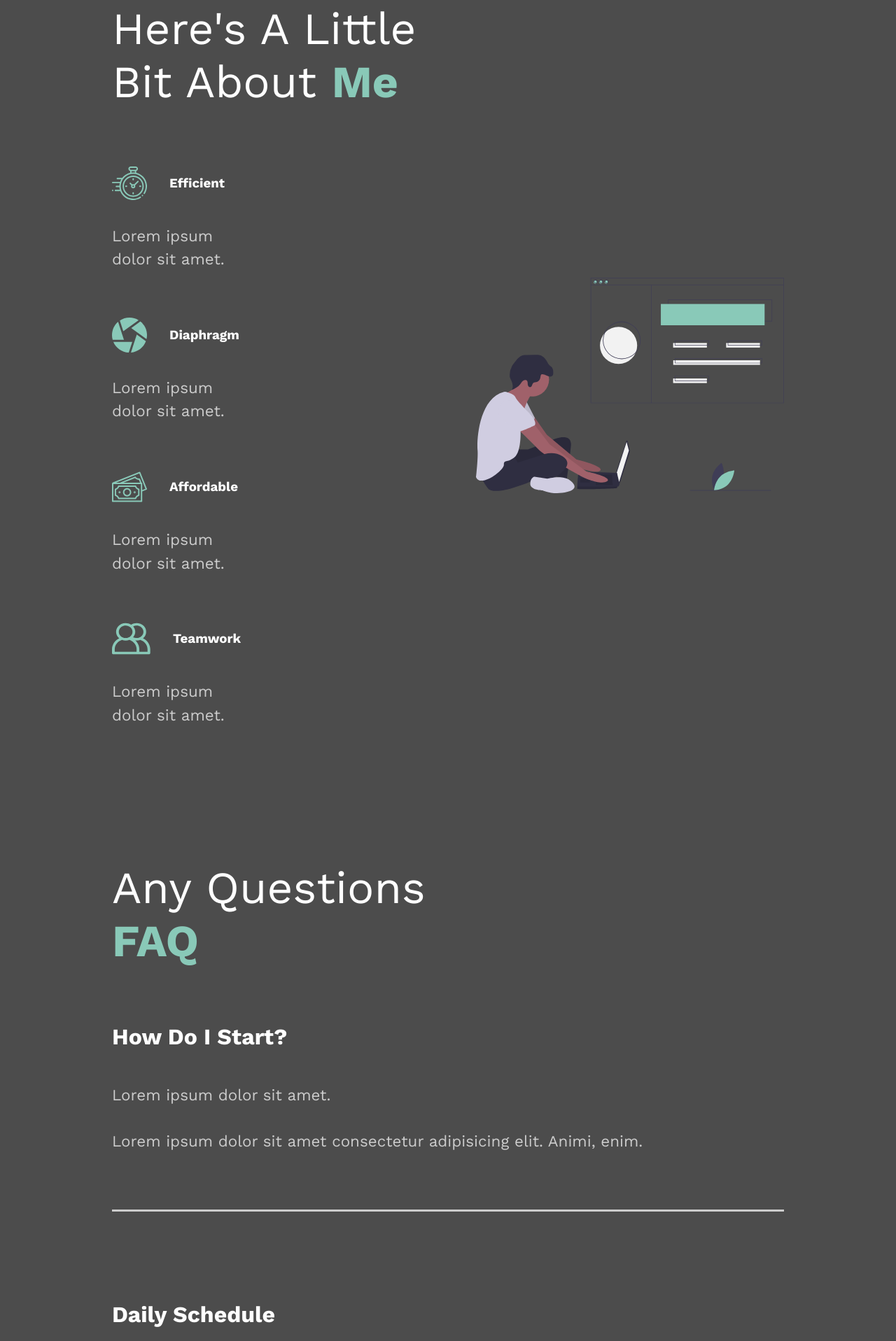
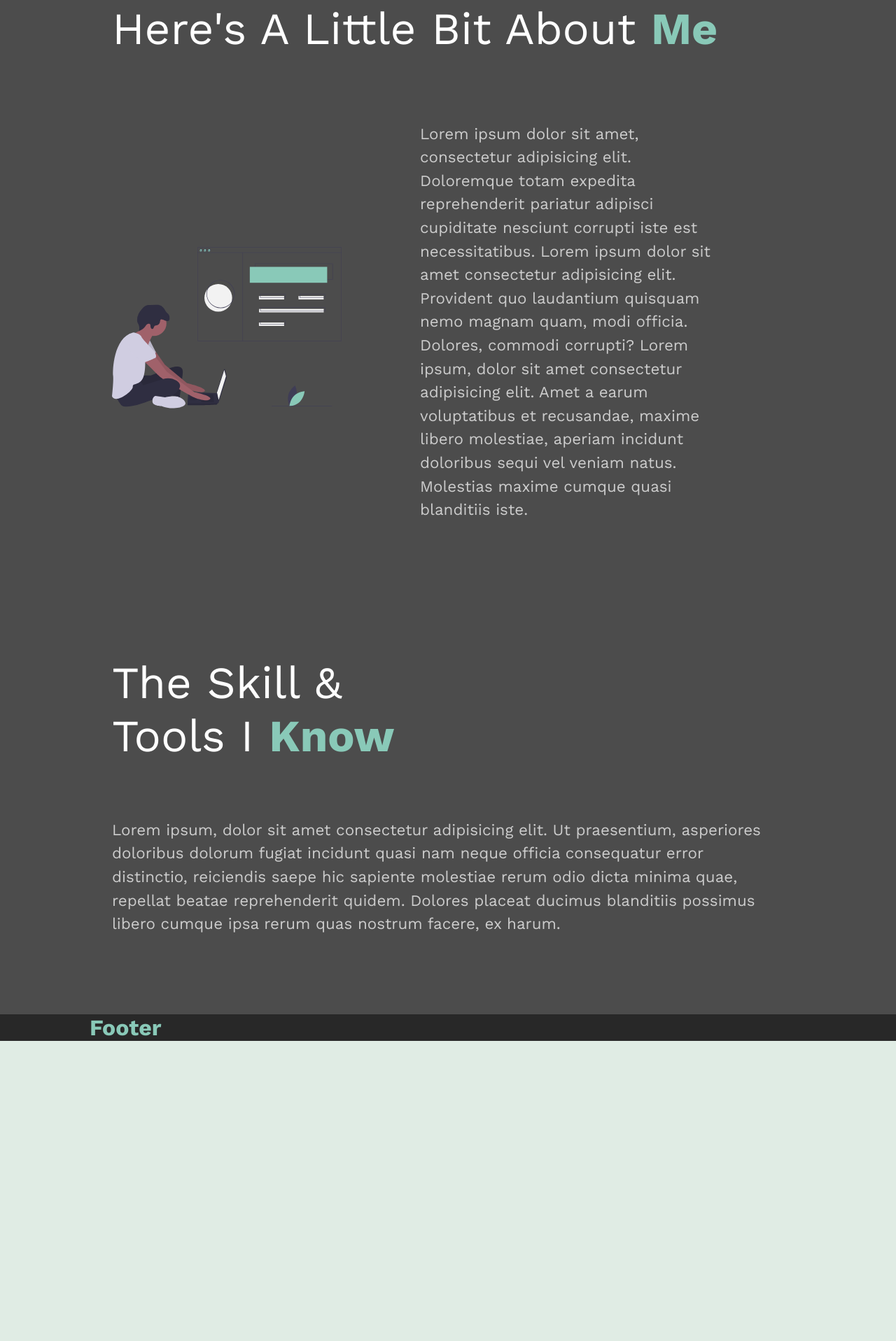
Before and after one commit to alanbedoya/portfolio2, a React (Create React App) app: page / in a window 1280 px wide. Shown: the part 880-2797 px from the top of the page at 70% size. After the commit the page ends 2368 px from the top, so only its background shows below. Built offline with nearby package versions, Linux system fonts and the light colour scheme.

Commit message:
Added a line animation to navbar as well making changes to the home/about me page.

```diff
--- a/src/animation.js
+++ b/src/animation.js
@@ -42,7 +42,7 @@ export const fadeAnimation = {
 export const photoAnimation = {
   hidden: { scale: 1.5, opacity: 0 },
   show: {
-    scale: 1,
+    scale: 1.1,
     opacity: 1,
     transition: {
       ease: 'easeOut',
--- a/src/components/aboutSection.js
+++ b/src/components/aboutSection.js
@@ -1,10 +1,6 @@
 import React from 'react';
-import clock from '../assets/img/clock.svg';
-import diaphragm from '../assets/img/diaphragm.svg';
-import money from '../assets/img/money.svg';
-import teamwork from '../assets/img/teamwork.svg';
 import about from '../assets/img/about.svg';
-import { StyledLayout, StyledDescription, StyledImage } from '../styles';
+import { StyledLayout, StyledDescription } from '../styles';
 import styled from 'styled-components';
 
 const servicesSection = () => {
@@ -14,40 +10,21 @@ const servicesSection = () => {
         <h2>
           Here's A Little Bit About <span>Me</span>
         </h2>
-        <StyledCards>
-          <StyledCard>
-            <div className='icon'>
-              <img src={clock} alt='clock' />
-              <h3>Efficient</h3>
-            </div>
-            <p>Lorem ipsum dolor sit amet.</p>
-          </StyledCard>
-          <StyledCard>
-            <div className='icon'>
-              <img src={diaphragm} alt='diaphragm' />
-              <h3>Diaphragm</h3>
-            </div>
-            <p>Lorem ipsum dolor sit amet.</p>
-          </StyledCard>
-          <StyledCard>
-            <div className='icon'>
-              <img src={money} alt='money' />
-              <h3>Affordable</h3>
-            </div>
-            <p>Lorem ipsum dolor sit amet.</p>
-          </StyledCard>
-          <StyledCard>
-            <div className='icon'>
-              <img src={teamwork} alt='teamwork' />
-              <h3>Teamwork</h3>
-            </div>
-            <p>Lorem ipsum dolor sit amet.</p>
-          </StyledCard>
-        </StyledCards>
+        <StyledCard>
+          <img src={about} alt='process' />
+          <p>
+            Lorem ipsum dolor sit amet, consectetur adipisicing elit. Doloremque
+            totam expedita reprehenderit pariatur adipisci cupiditate nesciunt
+            corrupti iste est necessitatibus. Lorem ipsum dolor sit amet
+            consectetur adipisicing elit. Provident quo laudantium quisquam nemo
+            magnam quam, modi officia. Dolores, commodi corrupti? Lorem ipsum,
+            dolor sit amet consectetur adipisicing elit. Amet a earum
+            voluptatibus et recusandae, maxime libero molestiae, aperiam
+            incidunt doloribus sequi vel veniam natus. Molestias maxime cumque
+            quasi blanditiis iste.
+          </p>
+        </StyledCard>
       </StyledDescription>
-      <StyledAboutImage>
-        <img src={about} alt='process' />
-      </StyledAboutImage>
     </StyledAbout>
   );
 };
@@ -56,33 +33,21 @@ const StyledAbout = styled(StyledLayout)`
   h2 {
     padding-bottom: 5rem;
   }
-
-  p {
-    width: 70%;
-    padding: 2rem 0rem 4rem 0rem;
-  }
-`;
-
-const StyledCards = styled.div`
-  display: flex;
-  flex-wrap: wrap;
 `;
 
 const StyledCard = styled.div`
-  flex-basis: 16rem;
-  .icon {
-    display: flex;
-    align-items: center;
-    h3 {
-      margin-left: 1rem;
-      padding: 1rem;
-    }
+  display: flex;
+  flex-wrap: wrap;
+
+  img {
+    width: 50%;
+    height: auto;
+    padding: 2rem 7rem 4rem 0rem;
   }
-`;
 
-const StyledAboutImage = styled(StyledImage)`
-  img {
-    object-fit: contain;
+  p {
+    width: 50%;
+    padding: 1rem 0rem 4rem 0rem;
   }
 `;
 
--- a/src/components/navSection.js
+++ b/src/components/navSection.js
@@ -2,9 +2,12 @@ import React from 'react';
 import logo from '../assets/img/logo.svg';
 import resume from '../assets/resume/resume.pdf';
 import styled from 'styled-components';
+import { motion } from 'framer-motion';
 import { Link } from 'react-router-dom';
+import { useLocation } from 'react-router-dom';
 
-const navSection = () => {
+const NavSection = () => {
+  const { pathname } = useLocation();
   return (
     <StyledNav>
       <h1>
@@ -14,17 +17,32 @@ const navSection = () => {
       </h1>
       <ul>
         <li>
-          <Link to='/'>01. About Me</Link>
+          <Link to='/'>1. About Me</Link>
+          <Styledline
+            transition={{ duration: 0.75 }}
+            initial={{ width: '0%' }}
+            animate={{ width: pathname === '/' ? '55%' : '0%' }}
+          />
         </li>
         <li>
-          <Link to='/work'>02. My Work</Link>
+          <Link to='/work'>2. My Work</Link>
+          <Styledline
+            transition={{ duration: 0.75 }}
+            initial={{ width: '0%' }}
+            animate={{ width: pathname === '/work' ? '55%' : '0%' }}
+          />
         </li>
         <li>
-          <Link to='/contact'>03. Contact Me</Link>
+          <Link to='/contact'>3. Contact Me</Link>
+          <Styledline
+            transition={{ duration: 0.75 }}
+            initial={{ width: '0%', left: '21%' }}
+            animate={{ width: pathname === '/contact' ? '60%' : '0%' }}
+          />
         </li>
         <li>
           <Link to={resume} target='opener'>
-            04. Resume
+            4. Resume
           </Link>
         </li>
       </ul>
@@ -67,4 +85,15 @@ const StyledNav = styled.nav`
   }
 `;
 
-export default navSection;
+const Styledline = styled(motion.div)`
+  height: 0.3rem;
+  background: #89c9b8;
+  position: absolute;
+  left: 23%;
+  @media (max-width: 1440px) {
+    left: 23%;
+    width: 10%;
+  }
+`;
+
+export default NavSection;
--- a/src/components/skillsSection.js
+++ b/src/components/skillsSection.js
@@ -5,54 +5,27 @@ import { StyledLayout } from '../styles';
 const SkillsSection = () => {
   return (
     <StyledSkills>
-      <div className='faq'>
-        <h2>
-          Any Questions <span>FAQ</span>
-        </h2>
-        <div className='question'>
-          <h4>How Do I Start?</h4>
-          <div className='answer'>
-            <p>Lorem ipsum dolor sit amet.</p>
-            <p>
-              Lorem ipsum dolor sit amet consectetur adipisicing elit. Animi,
-              enim.
-            </p>
-          </div>
-          <div className='faq-line'></div>
-        </div>
-        <div className='question'>
-          <h4>Daily Schedule</h4>
-          <div className='answer'>
-            <p>Lorem ipsum dolor sit amet.</p>
-            <p>
-              Lorem ipsum dolor sit amet consectetur adipisicing elit. Animi,
-              enim.
-            </p>
-          </div>
-          <div className='faq-line'></div>
-        </div>
-        <div className='question'>
-          <h4>Different Payment Methods</h4>
-          <div className='answer'>
-            <p>Lorem ipsum dolor sit amet.</p>
-            <p>
-              Lorem ipsum dolor sit amet consectetur adipisicing elit. Animi,
-              enim.
-            </p>
-          </div>
-          <div className='faq-line'></div>
-        </div>
-        <div className='question'>
-          <h4>How Do I Start?</h4>
-          <div className='answer'>
-            <p>What Products do you offer?</p>
-            <p>
-              Lorem ipsum dolor sit amet consectetur adipisicing elit. Animi,
-              enim.
-            </p>
-          </div>
-          <div className='faq-line'></div>
-        </div>
+      <h2>
+        The Skill & <br />
+        Tools I <span>Know</span>
+      </h2>
+      <p>
+        Lorem ipsum, dolor sit amet consectetur adipisicing elit. Ut
+        praesentium, asperiores doloribus dolorum fugiat incidunt quasi nam
+        neque officia consequatur error distinctio, reiciendis saepe hic
+        sapiente molestiae rerum odio dicta minima quae, repellat beatae
+        reprehenderit quidem. Dolores placeat ducimus blanditiis possimus libero
+        cumque ipsa rerum quas nostrum facere, ex harum.
+      </p>
+      <div className='iconGrid'>
+        <div className='icon'></div>
+        <div className='icon'></div>
+        <div className='icon'></div>
+        <div className='icon'></div>
+        <div className='icon'></div>
+        <div className='icon'></div>
+        <div className='icon'></div>
+        <div className='icon'></div>
       </div>
     </StyledSkills>
   );
@@ -60,10 +33,6 @@ const SkillsSection = () => {
 
 const StyledSkills = styled(StyledLayout)`
   display: block;
-
-  span {
-    display: block;
-  }
 
   h2 {
     padding-bottom: 2rem;
--- a/src/pages/projectDetail.js
+++ b/src/pages/projectDetail.js
@@ -8,7 +8,7 @@ import { pageAnimation } from '../animation';
 const ProjectDetail = () => {
   const history = useHistory();
   const url = history.location.pathname;
-  const [projects, setProjects] = useState(ProjectState);
+  const [projects] = useState(ProjectState);
   const [project, setProject] = useState(null);
 
   useEffect(() => {
```
